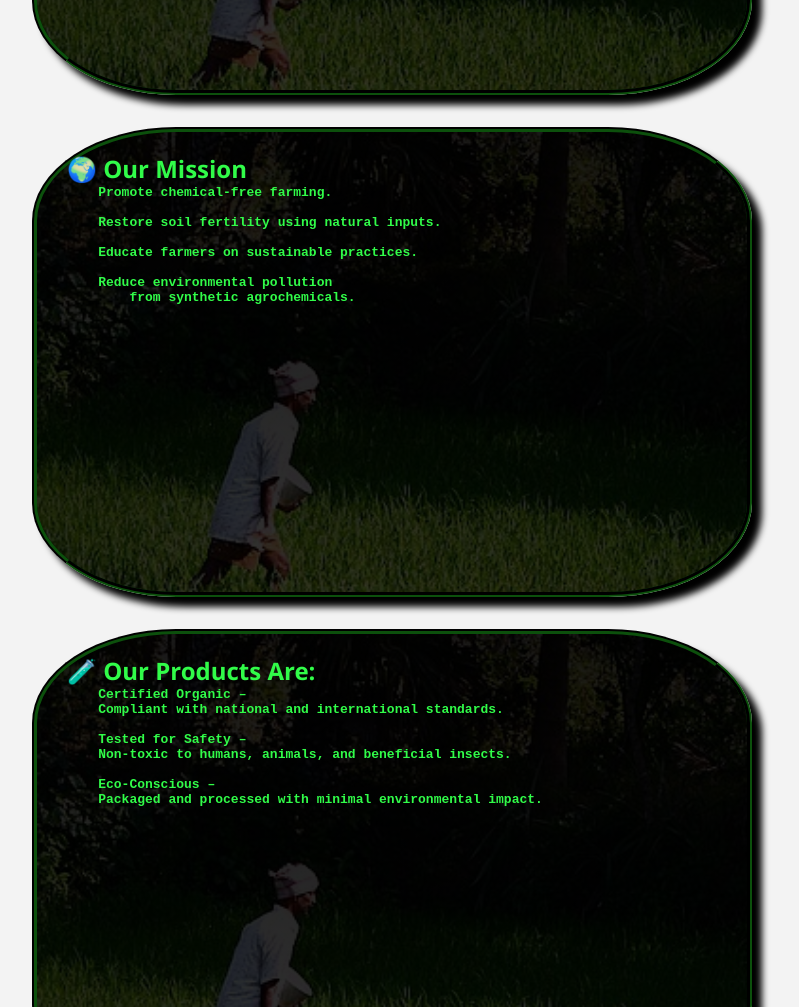
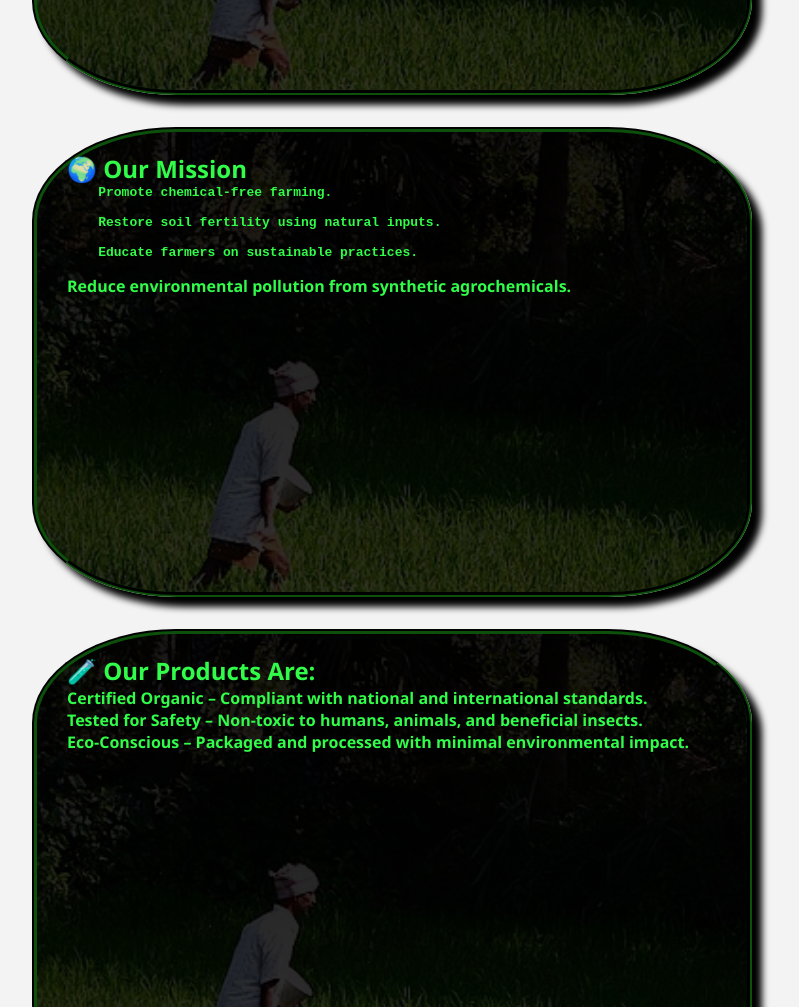
Before and after one commit to Sivabalajich/OrganicFarming2, a plain HTML site: page aboutus.html in a window 1280 px wide. Shown: the part 1460-2467 px from the top of the page, without its empty margins (248-1047 px from the left). Drawn offline with Linux system fonts and the light colour scheme.

Commit message:
Update aboutus.html

```diff
--- a/aboutus.html
+++ b/aboutus.html
@@ -57,9 +57,9 @@ Whether you're a home grower or a large-scale organic farmer, we're here to help
     Restore soil fertility using natural inputs.
 
     Educate farmers on sustainable practices.
-
+   </pre>
     Reduce environmental pollution
-        from synthetic agrochemicals.</pre>
+        from synthetic agrochemicals.
 </div>
 
 
@@ -70,16 +70,16 @@ Whether you're a home grower or a large-scale organic farmer, we're here to help
 
 <div class="div"><h2>🧪 Our Products Are:</h2>
 
-<p><pre>
+<p>
     Certified Organic –
     Compliant with national and international standards.
-
+     <br>
     Tested for Safety –
     Non-toxic to humans, animals, and beneficial insects.
-
+    <br>
     Eco-Conscious –
     Packaged and processed with minimal environmental impact.
-</pre></p></div>
+</p></div>
 
 
 
```
